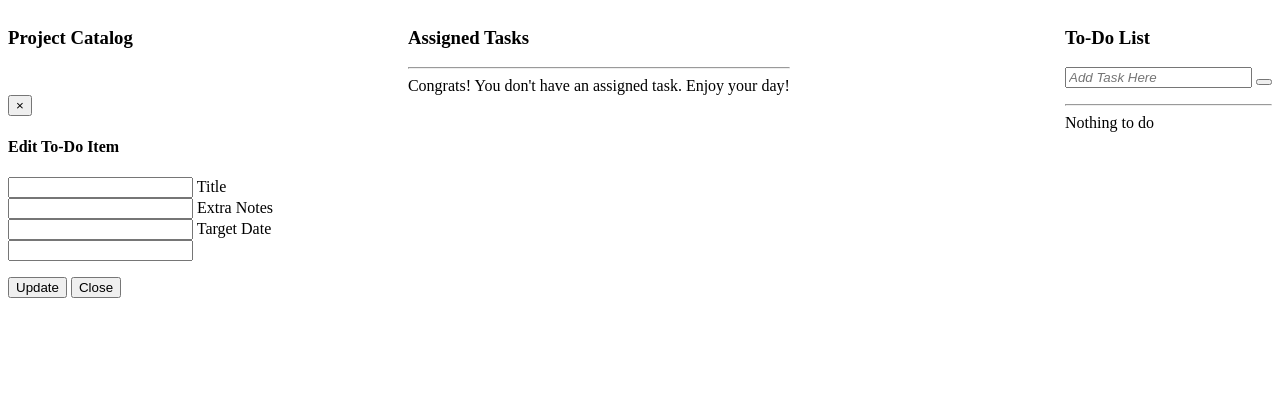
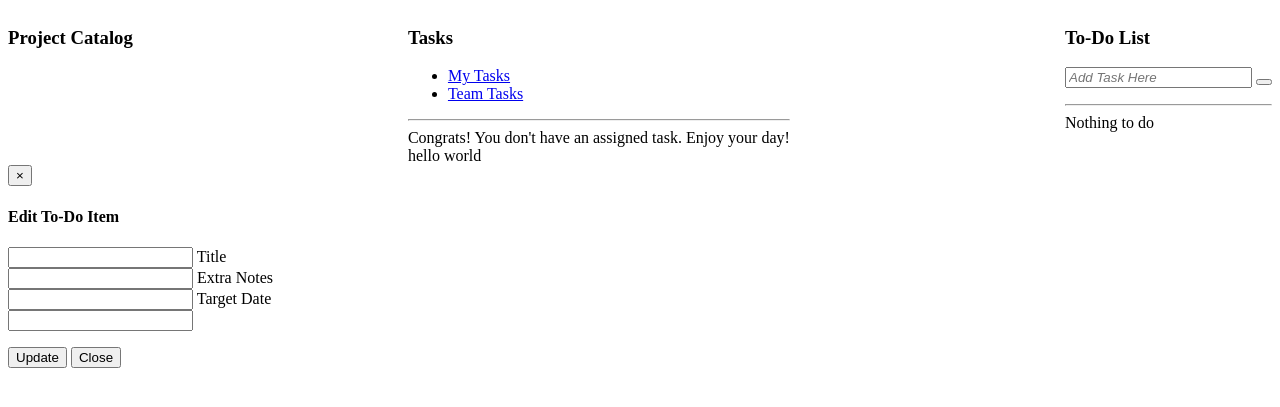
Before and after one commit to mackythegreat/gqm, a CodeIgniter app: the page made by application/views/user_dashboard.php in a window 1280 px wide. Shown: the top 407 px of the page. Run offline with CodeIgniter, Linux system fonts and the light colour scheme; data that the repository does not hold is empty.

Commit message:
start sprint two

```diff
--- a/application/views/user_dashboard.php
+++ b/application/views/user_dashboard.php
@@ -239,7 +239,15 @@
 			</div>
 
 			<div class="col-md-4 well" style="display:inline-block; text-align:left; float:none;">
-				<h3>Assigned Tasks</h3>
+				<h3>Tasks</h3>
+				<ul class="nav nav-tabs">
+					<li class="active"><a data-toggle="tab" href="#mytask">My Tasks</a></li>
+					<li><a data-toggle="tab" href="#teamtasks">Team Tasks</a></li>
+
+				</ul>
+			<div class="tab-content">
+			<div id="mytask" class="tab-pane fade in active">
+
 				<table class='table'>
 					<?php if ($proj_req != FALSE){ ?>
 
@@ -268,6 +276,12 @@
 					<?php } else { ?> <hr><?php echo "Congrats! You don't have an assigned task. Enjoy your day!"; }?>
 					</tbody>
 				</table>
+			</div> <!--mytask-->
+
+				<div id="teamtasks" class="tab-pane fade">
+					hello world
+				</div> <!--teamtasks-->
+				</div> <!--tab-content-->
 			</div>
 
 			<div class="col-md-3 well" style="display:inline-block; text-align:left; float:right;">
```
